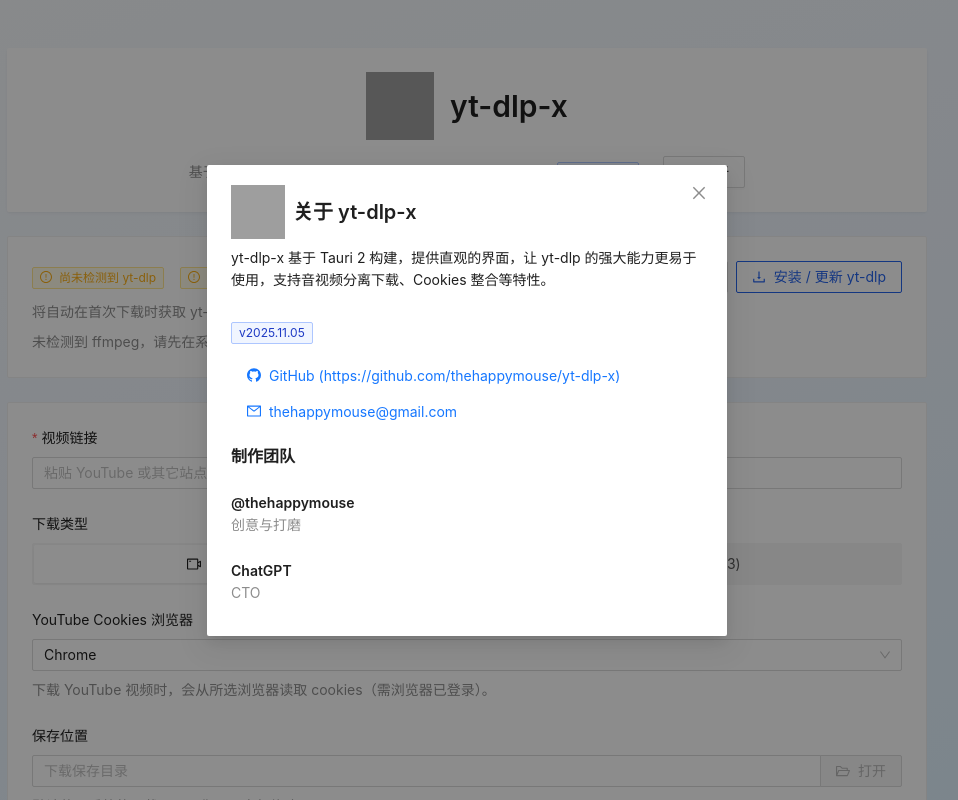
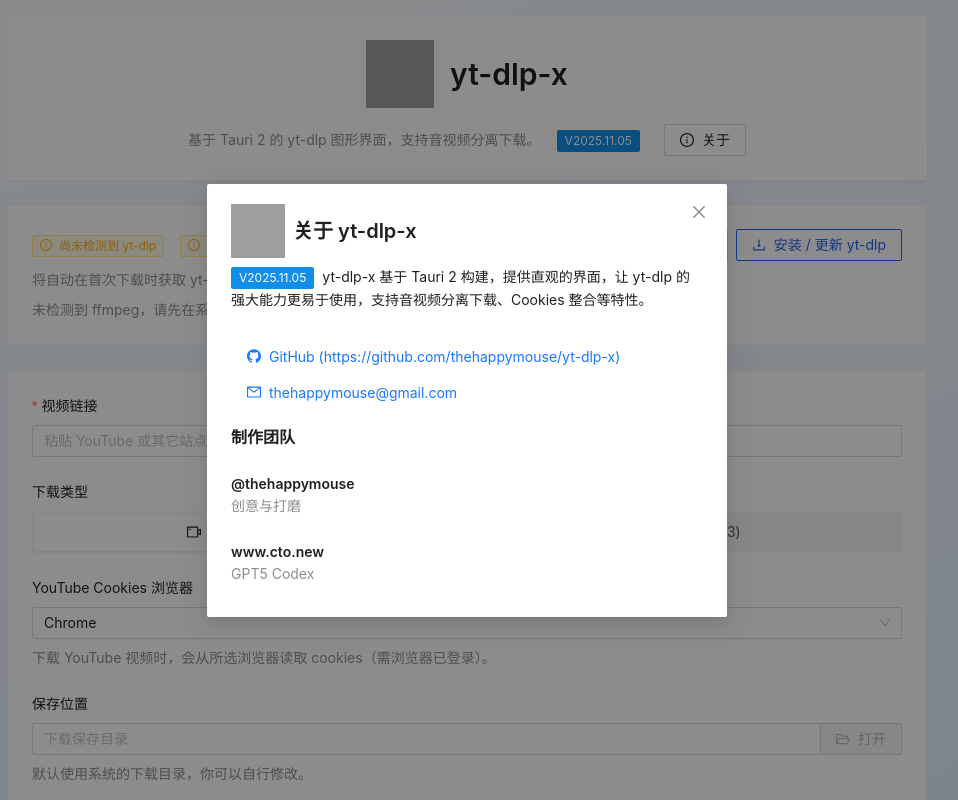
Before and after one commit to thehappymouse/yt-dlp-x, a React (Vite) app: page / in a window 1280 px wide. Both pictures are taken after a click on the button "关于". Shown: the top 800 px of the page, without its empty margins (173-1131 px from the left). Built offline with nearby package versions, Linux system fonts and the light colour scheme; grey boxes are pictures that could not be loaded.

Commit message:
fix 文字微调

```diff
--- a/src/About.jsx
+++ b/src/About.jsx
@@ -7,7 +7,7 @@
 
 const AUTHORS = [
   { name: "@thehappymouse", role: "创意与打磨" },
-  { name: "ChatGPT", role: "CTO" },
+  { name: "www.cto.new", role: "GPT5 Codex" },
 ];
 
 const LogoMark = (props) => <img src={logo} alt="yt-dlp-x logo" {...props} />;
@@ -30,12 +30,12 @@
   >
     <Space direction="vertical" size="middle" style={{ width: "100%" }}>
       <Paragraph>
+        <Tag color="#108ee9">{APP_VERSION}</Tag>
         yt-dlp-x 基于 Tauri 2 构建，提供直观的界面，让 yt-dlp
         的强大能力更易于使用，支持音视频分离下载、Cookies 整合等特性。
       </Paragraph>
-      <Tag color="geekblue" bordered style={{ alignSelf: "flex-start" }}>
-        {APP_VERSION}
-      </Tag>
+
+
       <Space direction="vertical" size={4}>
         <Button
           type="link"
--- a/src/App.css
+++ b/src/App.css
@@ -5,7 +5,7 @@
 
 .app-background {
   min-height: 100vh;
-  padding: 48px 16px 72px;
+  padding: 16px 16px 48px;
   box-sizing: border-box;
 }
 
--- a/src/App.jsx
+++ b/src/App.jsx
@@ -576,9 +576,7 @@
                   <Text type="secondary">
                     基于 Tauri 2 的 yt-dlp 图形界面，支持音视频分离下载。
                   </Text>
-                  <Tag color="geekblue" bordered>
-                    {APP_VERSION}
-                  </Tag>
+                  <Tag color="#108ee9">{APP_VERSION}</Tag>
                   <Button
                     type="default"
                     icon={<InfoCircleOutlined />}
@@ -606,7 +604,11 @@
                     <Tag color={statusTagColor} icon={statusTagIcon} bordered>
                       {ytStatusLabel}
                     </Tag>
-                    <Tag color={ffStatusTagColor} icon={ffStatusTagIcon} bordered>
+                    <Tag
+                      color={ffStatusTagColor}
+                      icon={ffStatusTagIcon}
+                      bordered
+                    >
                       {ffStatusLabel}
                     </Tag>
                   </Space>
--- a/src/version.js
+++ b/src/version.js
@@ -1 +1 @@
-export const APP_VERSION = "v2025.11.05";
+export const APP_VERSION = "V2025.11.05";
```
